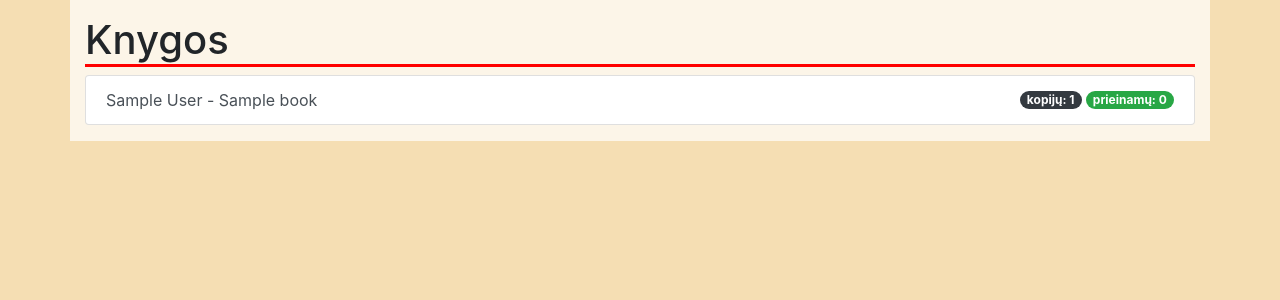
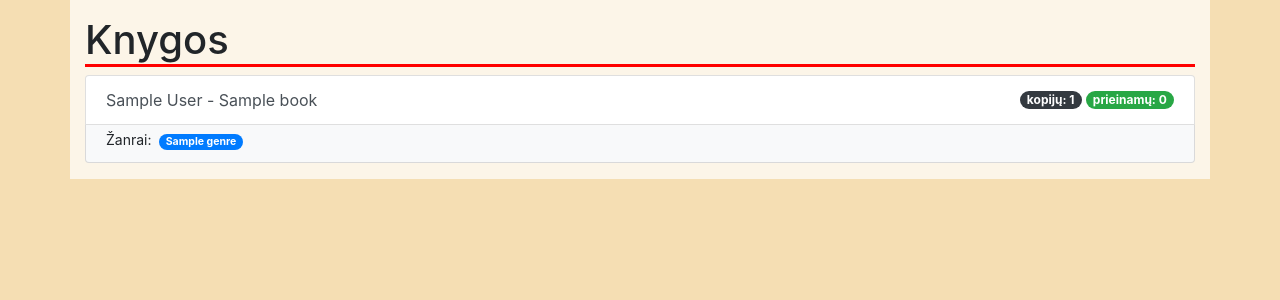
Before and after one commit to User852963741/ptu1_library, a Django app: page /library/books/ in a window 1280 px wide. Shown: the part 56-356 px from the top of the page. Run offline with Django 4.2, Linux system fonts and the light colour scheme; tables that the repository leaves empty hold one stand-in row (values such as "Sample post").

Commit message:
added genres into template

```diff
--- a/library/books/templates/books/book_list.html
+++ b/library/books/templates/books/book_list.html
@@ -9,6 +9,14 @@
                 <span class="badge badge-dark badge-pill ml-1">kopijų: {{ book.book_instances.count }}</span>
                 <span class="badge badge-success badge-pill ml-1">prieinamų: {{ book.get_available_instances }}</span>
             </a>
+            <div class="list-group-item small pt-1 bg-light">
+                {% if book.genre.count > 0 %}
+                    <span class="flex-shrink-1">Žanrai:</span>
+                    {% for genre in book.genre.all %}
+                        <span class="badge badge-primary badge-pill ml-1">{{ genre }}</span>
+                    {% endfor %}
+                {% endif %}
+            </div>
         {% endfor %}
         </div>
     </div>
```
